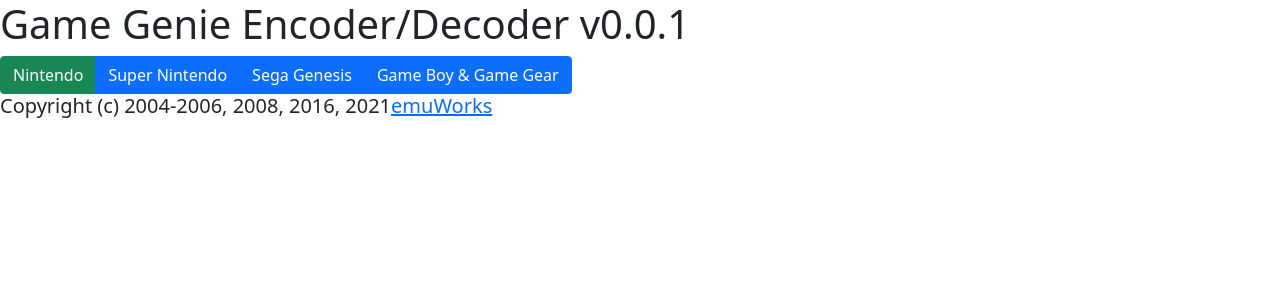
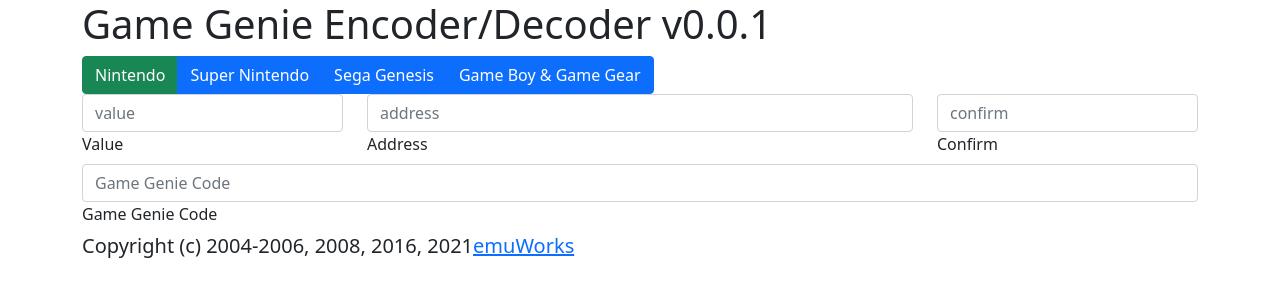
Before and after one commit to jdratlif/ggencoder-react, a React (Create React App) app in the folder ggencoder/: page / in a window 1280 px wide. Shown: the top 300 px of the page. Built offline with nearby package versions, Linux system fonts and the light colour scheme.

Commit message:
add form controls

```diff
--- a/ggencoder/src/App.tsx
+++ b/ggencoder/src/App.tsx
@@ -6,6 +6,8 @@
 import Header from "./components/Header";
 import SystemSelector from "./components/SystemSelector";
 import StateContext, { initialState } from "./components/StateContext";
+import MainForm from "./components/MainForm";
+import { Container } from "react-bootstrap";
 
 const reducer = (state: StateType, action: ActionType) => {
   switch (action.type) {
@@ -24,9 +26,12 @@
 
   return (
     <StateContext.Provider value={{ state, dispatch }}>
-      <Header version="0.0.1" />
-      <SystemSelector />
-      <Footer />
+      <Container>
+        <Header version="0.0.1" />
+        <SystemSelector />
+        <MainForm />
+        <Footer />
+      </Container>
     </StateContext.Provider>
   );
 };
--- /dev/null
+++ b/ggencoder/src/components/MainForm.tsx
@@ -0,0 +1,32 @@
+import { Form, Row, Col } from "react-bootstrap";
+
+const MainForm = () => {
+  return (
+    <main>
+      <Form>
+        <Row>
+          <Col xs={12} md={3}>
+            <Form.Control id="inputValue" placeholder="value" />
+            <Form.Label htmlFor="inputValue">Value</Form.Label>
+          </Col>
+          <Col xs={12} md={6}>
+            <Form.Control id="inputAddress" placeholder="address" />
+            <Form.Label htmlFor="inputAddress">Address</Form.Label>
+          </Col>
+          <Col xs={12} md={3}>
+            <Form.Control id="inputConfirm" placeholder="confirm" />
+            <Form.Label htmlFor="inputConfirm">Confirm</Form.Label>
+          </Col>
+        </Row>
+        <Row>
+          <Col>
+            <Form.Control id="inputCode" placeholder="Game Genie Code" />
+            <Form.Label htmlFor="inputCode">Game Genie Code</Form.Label>
+          </Col>
+        </Row>
+      </Form>
+    </main>
+  );
+};
+
+export default MainForm;
```
